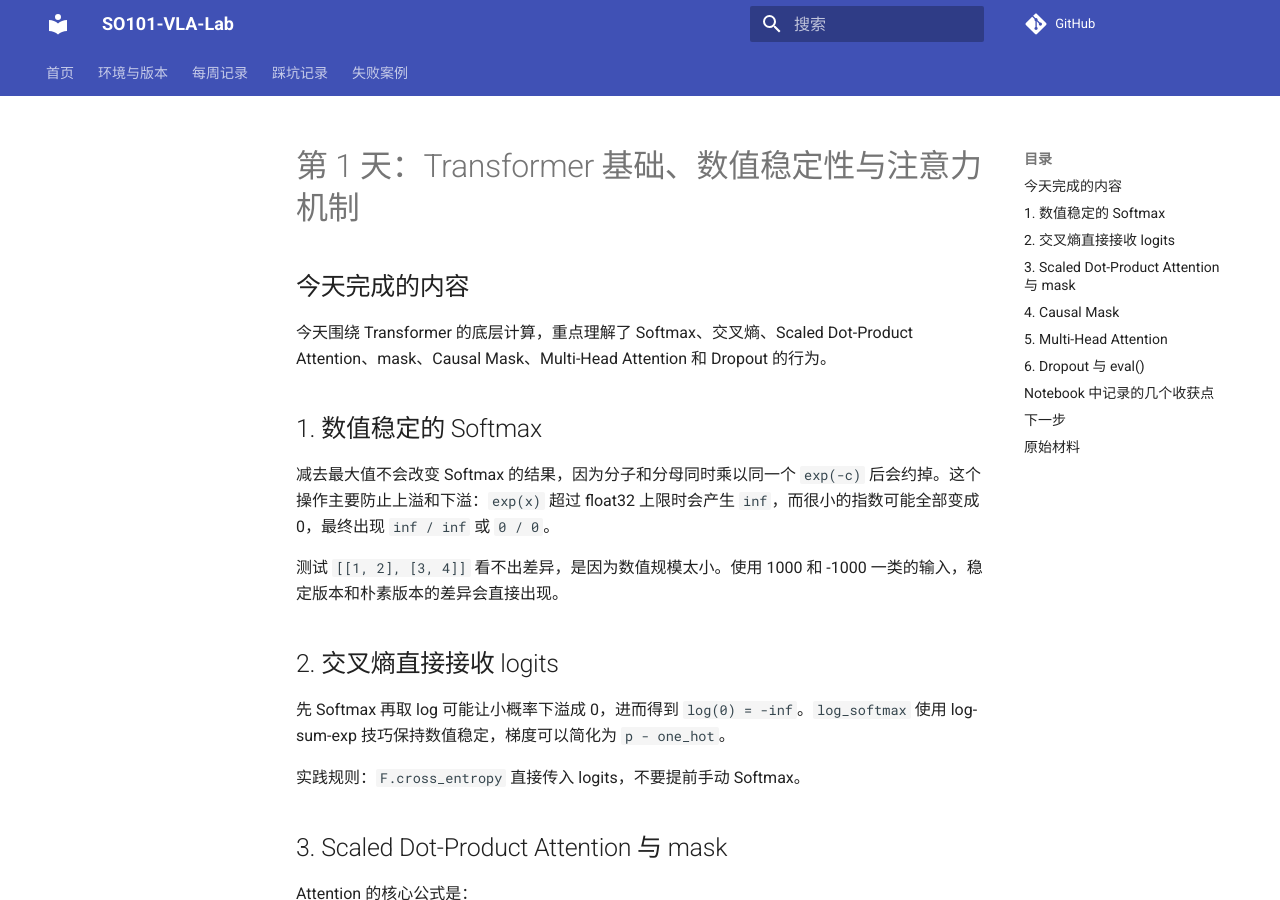
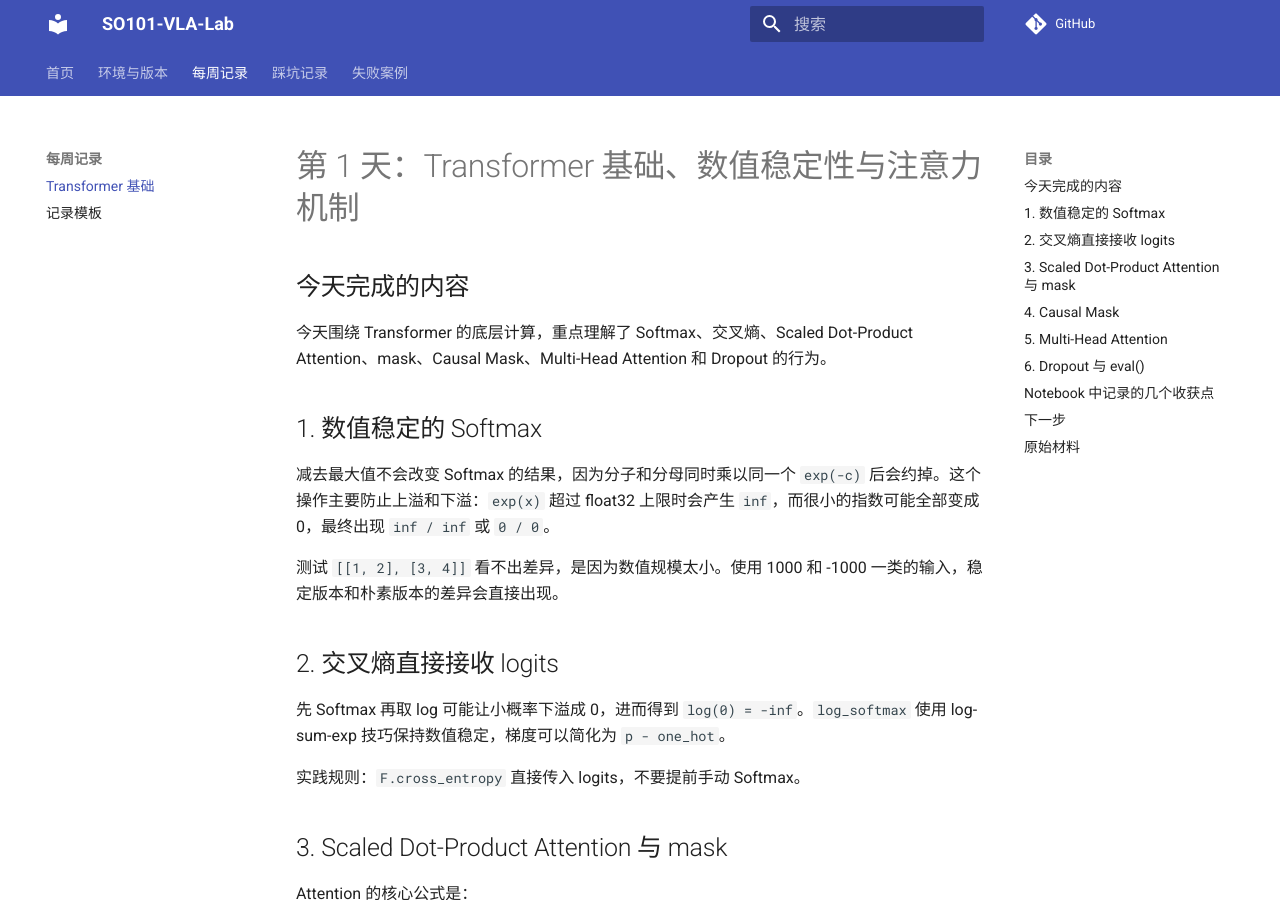
Before and after one commit to huanghongjie1024/so101-vla-lab, an MkDocs documentation site: the page built from docs/weekly-log/2026-10-19-transformer-basics.md, in a window 1280 px wide and 900 px high. Built offline with MkDocs 1.6.1 and Material for MkDocs 9.7.7, drawn with Linux system fonts in a browser that asks for light colours; comment, search, counter and statistics services are not loaded.

Commit message:
docs: add transformer learning log to site navigation

```diff
--- a/mkdocs.yml
+++ b/mkdocs.yml
@@ -13,6 +13,8 @@ theme:
 nav:
   - 首页: index.md
   - 环境与版本: setup.md
-  - 每周记录: weekly-log/week-template.md
+  - 每周记录:
+      - Transformer 基础: weekly-log/2026-10-19-transformer-basics.md
+      - 记录模板: weekly-log/week-template.md
   - 踩坑记录: troubleshooting/index.md
   - 失败案例: failure-taxonomy.md
```
